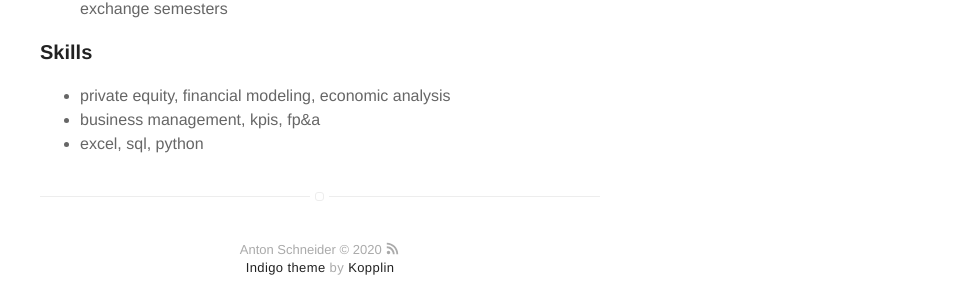
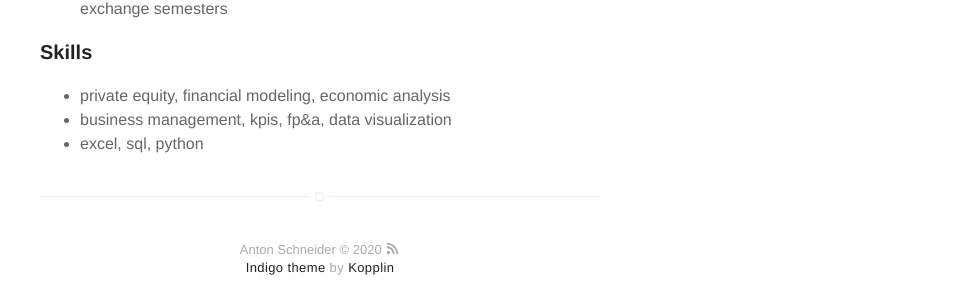
Before and after one commit to antonschneider90/antonschneider90.github.io, a Jekyll site: the page built from resume.md, in a window 1280 px wide. Shown: the part 570-873 px from the top of the page, without its empty margins (320-1280 px from the left). Built offline with Jekyll 4.4.1, drawn with Linux system fonts in a browser that asks for light colours.

Commit message:
Update resume.md

```diff
--- a/resume.md
+++ b/resume.md
@@ -22,5 +22,5 @@ layout: page
 ### Skills
 
 * private equity, financial modeling, economic analysis
-* business management, kpis, fp&a
+* business management, kpis, fp&a, data visualization
 * excel, sql, python
```
